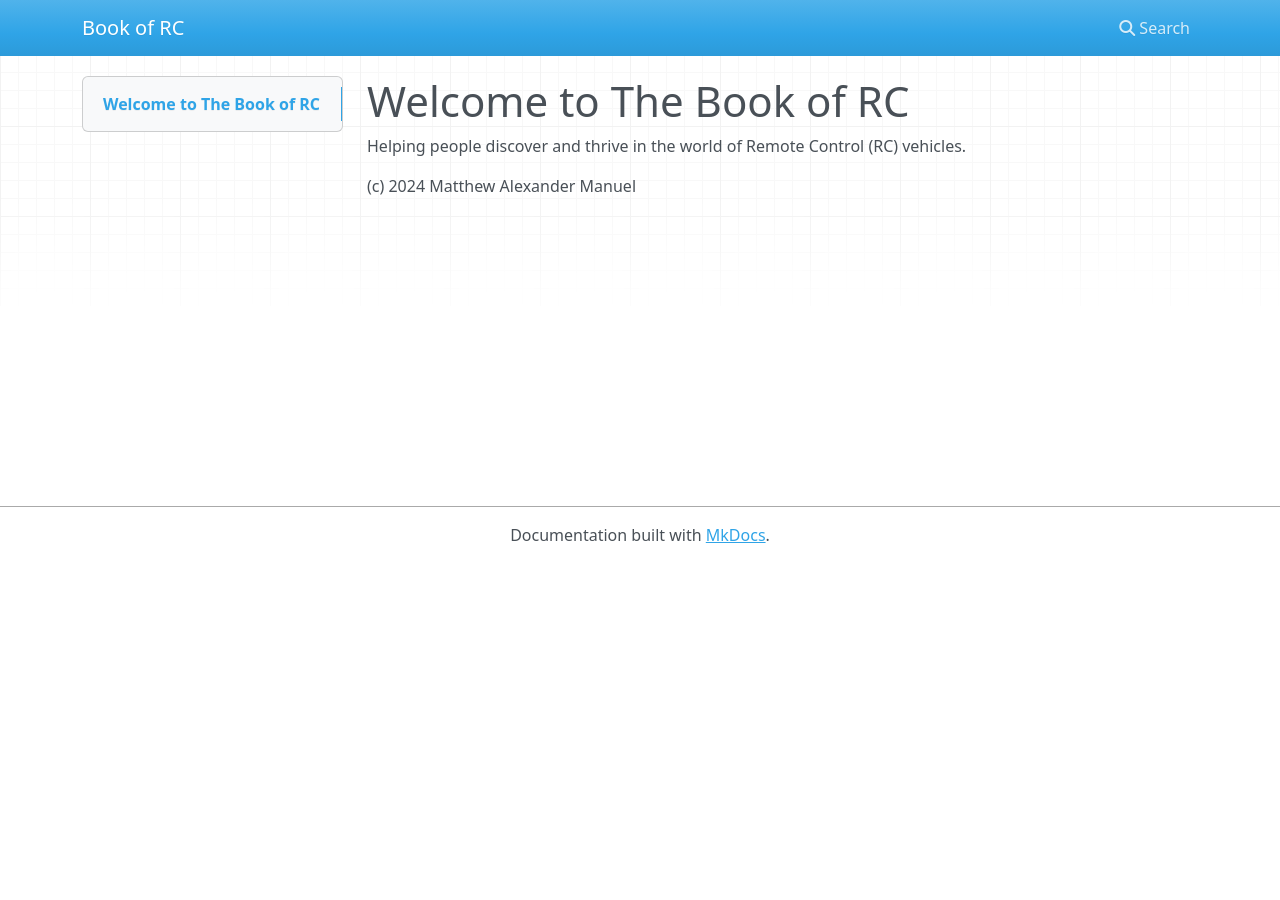
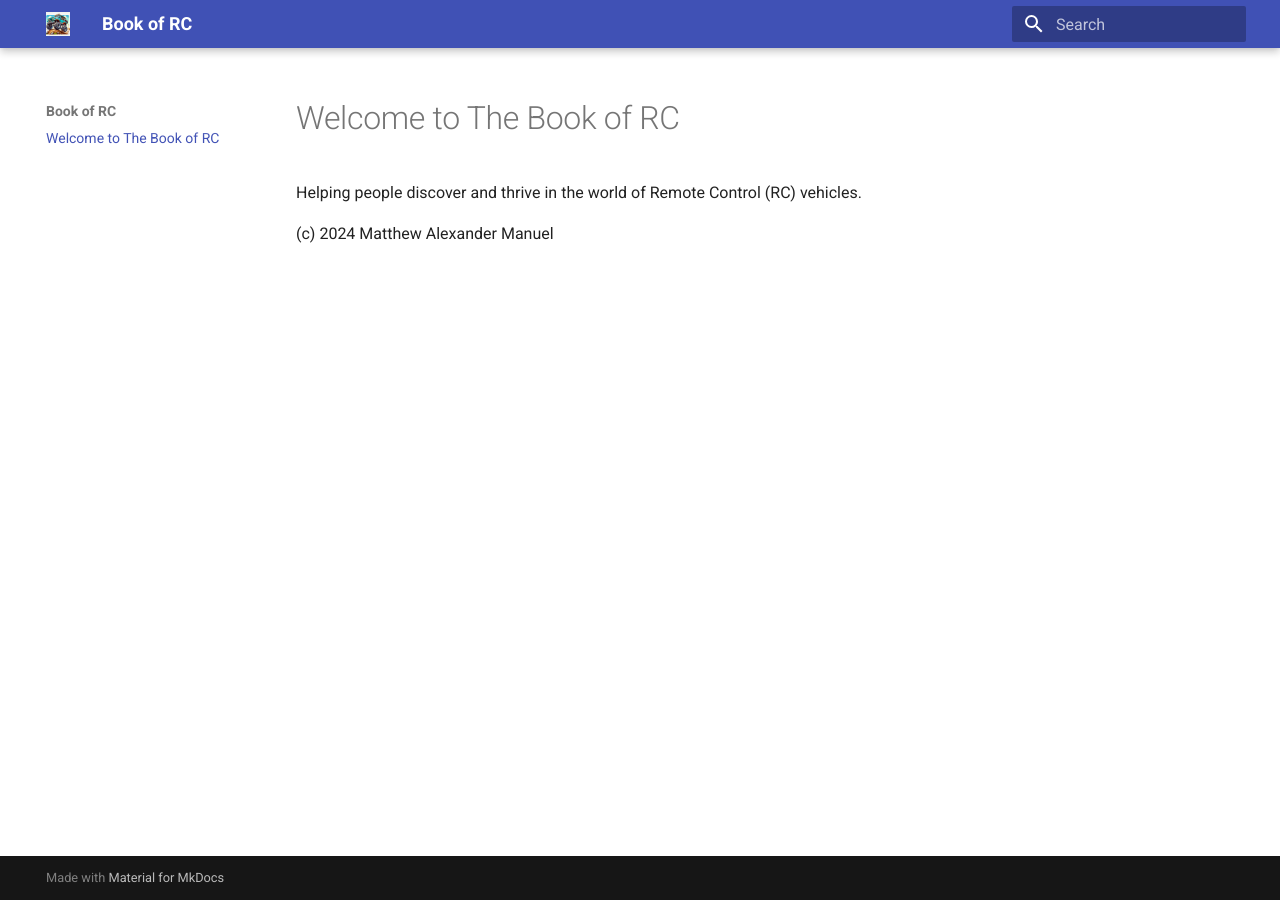
Before and after one commit to matt-the-ogre/book-of-rc, an MkDocs documentation site: the page built from docs/index.md, in a window 1280 px wide. Built offline with MkDocs 1.6.1 and Material for MkDocs 9.7.7, drawn with Linux system fonts in a browser that asks for light colours; nearby versions of some CDN libraries.

Commit message:
Update MkDocs configuration to set theme and logo

```diff
--- a/mkdocs.yml
+++ b/mkdocs.yml
@@ -2,5 +2,7 @@ site_name: Book of RC
 site_url: https://matt-the-ogre.github.io/book-of-rc
 site_author: Matt Manuel
 site_description: A book to help people discover and thrive in the world of Remote Control (RC) vehicles.
-site_favicon: images/favicon.ico
-site_logo: images/logo.webp
+
+theme:
+  name: material
+  logo: images/logo.webp
```
Also changed, not shown: docs/images/logo.webp (renamed from images/logo.webp).
